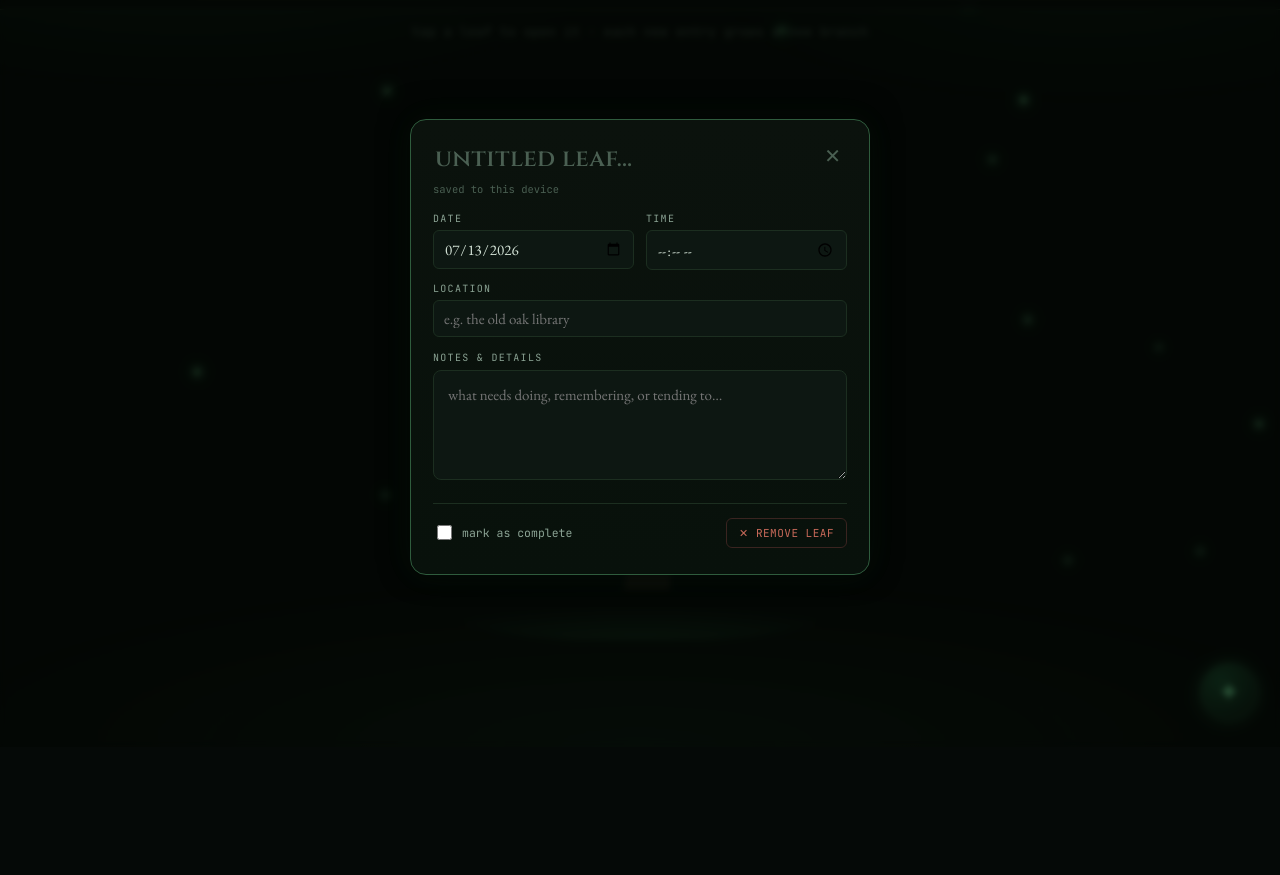
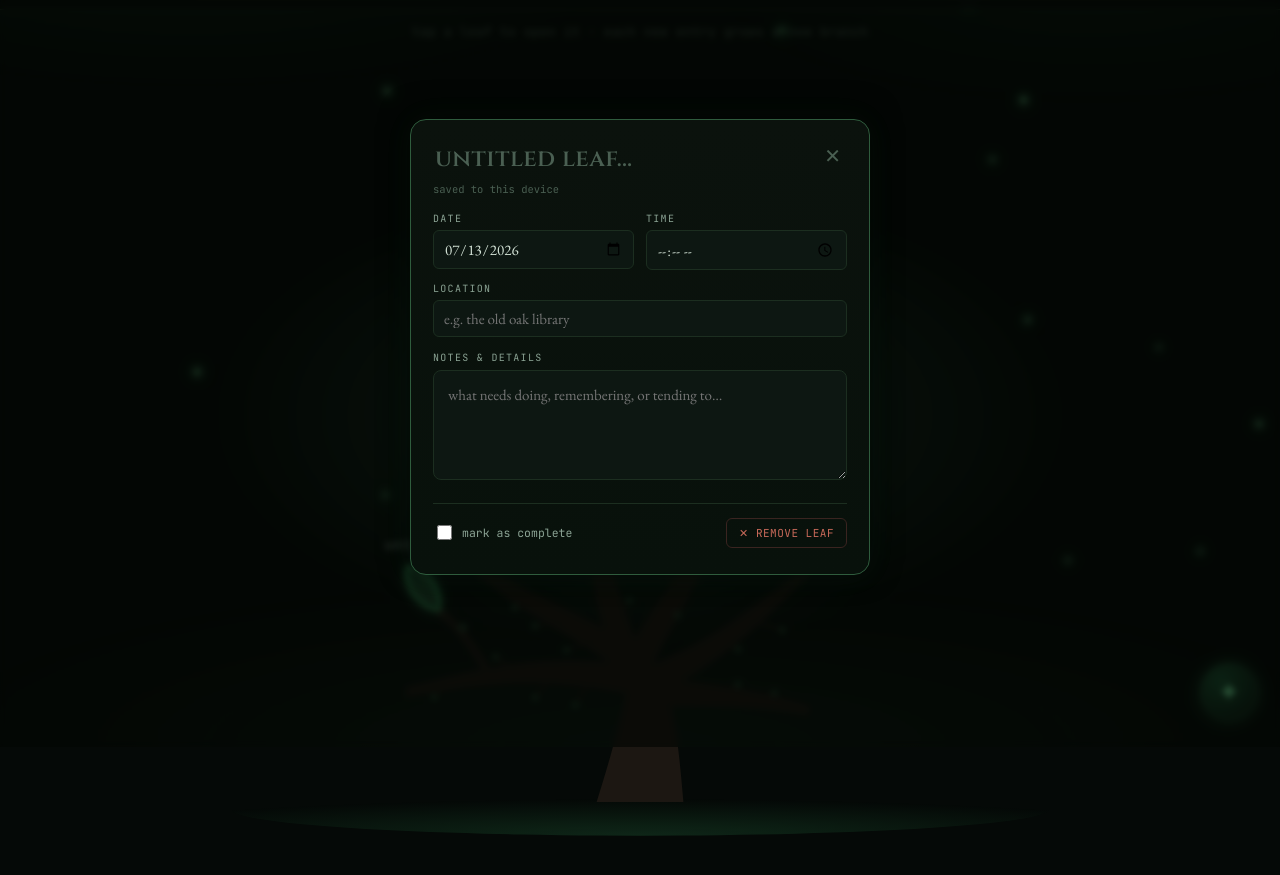
Before and after one commit to OGpisuars/AppYes, a plain HTML site: page index.html in a window 1280 px wide. Both pictures are taken after a click on the button "Plant a new leaf". Shown: the part 53-928 px from the top of the page. Before the commit the page ends 833 px from the top, so only its background shows below. Drawn offline with nearby package versions, Linux system fonts and the light colour scheme.

Commit message:
Update index.html

```diff
--- a/index.html
+++ b/index.html
@@ -82,11 +82,22 @@
     position:relative; z-index:1;
     padding:10px 0 140px;
     display:flex; justify-content:center;
+    overflow-x:auto;
   }
-  #treeSvg{ width:min(900px, 100%); height:auto; display:block; }
+  .tree-glow{
+    position:absolute; z-index:0;
+    top:6%; left:50%; transform:translateX(-50%);
+    width:min(1100px, 130%); height:78%;
+    background:radial-gradient(ellipse 55% 45% at 50% 40%, rgba(180,255,205,0.16), rgba(124,240,163,0.08) 45%, transparent 72%);
+    filter:blur(6px);
+    pointer-events:none;
+  }
+  #treeSvg{ position:relative; z-index:1; width:min(1400px, 100%); height:auto; display:block; }
 
   .trunk{ fill:var(--bark); }
   .branch{ fill:none; stroke:var(--bark-light); stroke-linecap:round; }
+  .twig{ fill:none; stroke:var(--bark-light); stroke-linecap:round; opacity:.85; }
+  .bud{ fill:var(--moss-dim); opacity:.55; }
 
   .leaf-group{ cursor:pointer; }
   .leaf-group .hit{ fill:transparent; }
@@ -220,6 +231,7 @@
 <p class="hint">tap a leaf to open it · each new entry grows a new branch</p>
 
 <div class="canvas-wrap">
+  <div class="tree-glow"></div>
   <svg id="treeSvg" xmlns="http://www.w3.org/2000/svg"></svg>
 </div>
 
@@ -277,53 +289,141 @@
     }
   }
 
-  /* ---------- tree layout ---------- */
-  const VBW = 900;
-  const TOP_MARGIN = 90;
-  const BOTTOM_MARGIN = 50;
-  const SPACING = 92;
+  /* ---------- tree layout: a wide oak, short trunk forking into sideways limbs ---------- */
+  const BASE_VBW = 1040;
+  const BASE_VBH = 640;
+  const GROUND_MARGIN = 46;
 
-  function trunkWidthAt(t){ return 46 - t*32; } // t: 0 bottom -> 1 top
-  function trunkSway(y, height){ return Math.sin((height-y)*0.0055)*24; }
+  // limb skeleton: angle in degrees from straight-up (negative = left, positive = right,
+  // values over 90 sweep back down toward the ground, like the drooping limb in a mature oak)
+  const LIMBS = [
+    { angle:-92, baseLen:150 },
+    { angle:-52, baseLen:190 },
+    { angle:-14, baseLen:210 },
+    { angle: 22, baseLen:195 },
+    { angle: 58, baseLen:165 },
+    { angle:104, baseLen:140 }, // the low, drooping limb
+  ];
+
+  function rotVec(x,y,theta){
+    const c=Math.cos(theta), s=Math.sin(theta);
+    return [x*c - y*s, x*s + y*c];
+  }
+
+  // point + tangent along a quadratic bezier, for placing twigs on a branch
+  function bezierPoint(p0,c,p1,t){
+    const x = (1-t)*(1-t)*p0[0] + 2*(1-t)*t*c[0] + t*t*p1[0];
+    const y = (1-t)*(1-t)*p0[1] + 2*(1-t)*t*c[1] + t*t*p1[1];
+    const dx = 2*(1-t)*(c[0]-p0[0]) + 2*t*(p1[0]-c[0]);
+    const dy = 2*(1-t)*(c[1]-p0[1]) + 2*t*(p1[1]-c[1]);
+    const len = Math.hypot(dx,dy) || 1;
+    return { x, y, tx:dx/len, ty:dy/len };
+  }
 
   function buildLayout(list){
-    const height = Math.max(560, TOP_MARGIN + BOTTOM_MARGIN + list.length*SPACING + 40);
-    const centerBase = VBW/2;
+    const scale = 1 + Math.min(0.65, list.length*0.018); // whole tree fills out as entries are added
+    const vbw = BASE_VBW + Math.min(640, list.length*22);
+    const vbh = BASE_VBH + Math.min(200, list.length*5);
+    const groundY = vbh - GROUND_MARGIN;
+    const trunkHeight = Math.min(160, 100 + list.length*1.1) * (0.9+scale*0.1);
+    const trunkTopX = vbw/2;
+    const trunkTopY = groundY - trunkHeight;
 
-    function cx(y){ return centerBase + trunkSway(y, height); }
-    function w(y){
-      const t = Math.min(Math.max((height-BOTTOM_MARGIN-y)/(height-BOTTOM_MARGIN-TOP_MARGIN),0),1);
-      return trunkWidthAt(t);
+    // short, thick trunk tapering from base to the crotch where it forks
+    const steps = 16, tLeft=[], tRight=[];
+    for(let s=0;s<=steps;s++){
+      const f = s/steps;
+      const y = groundY - f*trunkHeight;
+      const wgt = (1-f);
+      const halfw = (16 + wgt*20);
+      const sway = Math.sin(f*Math.PI*0.6)*6;
+      tLeft.push([trunkTopX - halfw + sway, y]);
+      tRight.push([trunkTopX + halfw + sway, y]);
+    }
+    let trunkPath = "M " + tLeft.map(p=>p.join(",")).join(" L ") + " L " + tRight.slice().reverse().map(p=>p.join(",")).join(" L ") + " Z";
+
+    // spread entries across the limbs round-robin, in the order they were created
+    const perLimb = LIMBS.map(()=>[]);
+    list.forEach((entry,i)=> perLimb[i % LIMBS.length].push(entry));
+
+    const limbs = LIMBS.map((limb, li)=>{
+      const angleRad = limb.angle * Math.PI/180;
+      const u = [Math.sin(angleRad), -Math.cos(angleRad)];
+      const perp = [Math.cos(angleRad), Math.sin(angleRad)];
+      const baseLen = limb.baseLen * scale;
+      const spacing = 62 * scale;
+
+      function centerAt(d){
+        const sway = Math.sin(d*0.018 + li*1.7) * 9 * scale;
+        return [trunkTopX + u[0]*d + perp[0]*sway, trunkTopY + u[1]*d + perp[1]*sway];
       }
 
-    const steps = 44;
-    const left = [], right = [];
-    for(let s=0;s<=steps;s++){
-      const y = (height-BOTTOM_MARGIN) - s*((height-BOTTOM_MARGIN-TOP_MARGIN)/steps);
-      left.push([cx(y)-w(y)/2, y]);
-      right.push([cx(y)+w(y)/2, y]);
+      const branches = [];
+      let maxD = baseLen*0.4;
+      const myEntries = perLimb[li];
+      myEntries.forEach((entry, j)=>{
+        const d = baseLen*0.4 + (j+1)*spacing;
+        maxD = Math.max(maxD, d + 46);
+        const [px,py] = centerAt(d);
+        const seed = hashCode(entry.id);
+        const side = (j % 2 === 0) ? 1 : -1;
+        const branchAngle = (30 + (seed % 26)) * Math.PI/180;
+        const branchLen = (58 + (seed % 30)) * scale;
+        const [bx,by] = rotVec(u[0], u[1], side*branchAngle);
+        const endX = px + bx*branchLen, endY = py + by*branchLen;
+        const ctrlX = (px+endX)/2 + perp[0]*side*12;
+        const ctrlY = (py+endY)/2 + perp[1]*side*12;
+        const leafAngleDeg = Math.atan2(bx,-by) * 180/Math.PI;
+
+        const twigs = [];
+        const twigCount = 1 + (seed % 2);
+        for(let k=0;k<twigCount;k++){
+          const t = 0.4 + ((seed >> (k+2)) % 30)/100;
+          const p = bezierPoint([px,py],[ctrlX,ctrlY],[endX,endY], t);
+          const twigSide = (k % 2 === 0) ? side : -side;
+          const twigAngle = (26 + ((seed >> (k+4)) % 22)) * Math.PI/180;
+          const twigLen = (20 + ((seed >> (k+1)) % 20)) * scale;
+          const baseAngle = Math.atan2(p.tx, -p.ty);
+          const dir = baseAngle + twigSide*twigAngle;
+          twigs.push({ x1:p.x, y1:p.y, x2:p.x+Math.sin(dir)*twigLen, y2:p.y-Math.cos(dir)*twigLen });
         }
-    let trunkPath = "M " + left.map(p=>p.join(",")).join(" L ");
-    trunkPath += " L " + right.slice().reverse().map(p=>p.join(",")).join(" L ") + " Z";
 
-    const branches = list.map((entry, i)=>{
-      const y = (height-BOTTOM_MARGIN) - (i+1)*SPACING + SPACING*0.45;
-      const centerX = cx(y);
-      const side = (i % 2 === 0) ? 1 : -1;
-      const seed = hashCode(entry.id);
-      const angleDeg = 32 + (seed % 20);
-      const length = 74 + (seed % 34);
-      const angleRad = angleDeg*Math.PI/180;
-      const startX = centerX + side*(w(y)/2 - 2);
-      const startY = y;
-      const endX = startX + side*Math.sin(angleRad)*length;
-      const endY = startY - Math.cos(angleRad)*length;
-      const ctrlX = (startX+endX)/2 + side*10;
-      const ctrlY = (startY+endY)/2 - 4;
-      return { entry, startX, startY, endX, endY, ctrlX, ctrlY, side, angleDeg: side*angleDeg };
+        branches.push({ entry, startX:px, startY:py, endX, endY, ctrlX, ctrlY, angleDeg:leafAngleDeg, twigs });
       });
 
-    return { width:VBW, height, trunkPath, branches };
+      const limbLen = Math.max(baseLen, maxD + 24);
+
+      // taper the limb itself along its curved centerline
+      const lsteps = 22, lLeft=[], lRight=[];
+      for(let s=0;s<=lsteps;s++){
+        const d = (s/lsteps)*limbLen;
+        const f = d/limbLen;
+        const halfw = (13 - f*9) * scale;
+        const [cx,cy] = centerAt(d);
+        lLeft.push([cx - perp[0]*halfw, cy - perp[1]*halfw]);
+        lRight.push([cx + perp[0]*halfw, cy + perp[1]*halfw]);
+      }
+      const limbPath = "M " + lLeft.map(p=>p.join(",")).join(" L ") + " L " + lRight.slice().reverse().map(p=>p.join(",")).join(" L ") + " Z";
+
+      // small filler twigs along bare stretches of the limb, for fullness
+      const fillerTwigs = [];
+      const usedD = branches.map((b,j)=> baseLen*0.4 + (j+1)*spacing);
+      for(let d = baseLen*0.25; d < limbLen-20; d += 30*scale){
+        const near = usedD.some(ud => Math.abs(ud-d) < 20);
+        const seed = hashCode("filler-"+li+"-"+Math.round(d));
+        if(near || seed % 4 === 0) continue;
+        const [cx,cy] = centerAt(d);
+        const side = (seed % 2 === 0) ? 1 : -1;
+        const fAngle = (34 + (seed % 26)) * Math.PI/180;
+        const fLen = (14 + (seed % 16)) * scale;
+        const [fx,fy] = rotVec(u[0], u[1], side*fAngle);
+        fillerTwigs.push({ x1:cx, y1:cy, x2:cx+fx*fLen, y2:cy+fy*fLen });
+      }
+
+      return { path:limbPath, branches, fillerTwigs };
+    });
+
+    return { width:vbw, height:vbh, groundY, trunkPath, limbs };
   }
 
   /* ---------- render ---------- */
@@ -348,39 +448,47 @@
         </radialGradient>
       </defs>`;
 
-    let ground = `<ellipse cx="${layout.width/2}" cy="${layout.height-24}" rx="180" ry="26" fill="url(#groundGlow)"/>`;
+    let ground = `<ellipse cx="${layout.width/2}" cy="${layout.groundY+6}" rx="${layout.width*0.32}" ry="22" fill="url(#groundGlow)"/>`;
 
-    let branchesSvg = layout.branches.map(b=>{
-      const strokeW = 5 + (hashCode(b.entry.id) % 4);
-      return `<path class="branch" d="M ${b.startX},${b.startY} Q ${b.ctrlX},${b.ctrlY} ${b.endX},${b.endY}" stroke-width="${strokeW}"/>`;
-    }).join("");
+    let limbPaths = "", branchesSvg = "", fillerSvg = "", leavesSvg = "";
+    layout.limbs.forEach(limb=>{
+      limbPaths += `<path class="trunk" d="${limb.path}"/>`;
+      fillerSvg += limb.fillerTwigs.map(tw=>
+        `<path class="twig" d="M ${tw.x1},${tw.y1} L ${tw.x2},${tw.y2}" stroke-width="2.5"/><circle class="bud" cx="${tw.x2}" cy="${tw.y2}" r="3"/>`
+      ).join("");
 
-    let leavesSvg = layout.branches.map((b,idx)=>{
+      limb.branches.forEach(b=>{
+        const strokeW = 5 + (hashCode(b.entry.id) % 3);
+        branchesSvg += `<path class="branch" d="M ${b.startX},${b.startY} Q ${b.ctrlX},${b.ctrlY} ${b.endX},${b.endY}" stroke-width="${strokeW}"/>`;
+        branchesSvg += b.twigs.map(tw=>
+          `<path class="twig" d="M ${tw.x1},${tw.y1} L ${tw.x2},${tw.y2}" stroke-width="3"/><circle class="bud" cx="${tw.x2}" cy="${tw.y2}" r="4"/>`
+        ).join("");
+
         const e = b.entry;
         const done = e.done ? "done" : "";
-      const scale = 1.05 + (hashCode(e.id+"s") % 30)/100;
+        const lscale = 1.05 + (hashCode(e.id+"s") % 30)/100;
         const dur = (3 + (hashCode(e.id+"d") % 20)/10).toFixed(1);
         const delay = (-(hashCode(e.id+"e") % 30)/10).toFixed(1);
-      const labelY = b.endY - 34*scale - 10;
-      return `
+        const labelY = b.endY - 34*lscale - 10;
+        leavesSvg += `
           <g class="leaf-group ${done}" data-id="${e.id}" tabindex="0" role="button"
              style="animation-duration:${dur}s; animation-delay:${delay}s;">
-          <circle class="hit" cx="${b.endX}" cy="${b.endY - 16*scale}" r="26"/>
-          <g transform="translate(${b.endX},${b.endY}) rotate(${b.angleDeg}) scale(${scale})">
+            <circle class="hit" cx="${b.endX}" cy="${b.endY - 16*lscale}" r="26"/>
+            <g transform="translate(${b.endX},${b.endY}) rotate(${b.angleDeg}) scale(${lscale})">
               <path class="leaf-body" d="M0,-2 C -12,-14 -10,-32 0,-40 C 10,-32 12,-14 0,-2 Z"/>
               <path class="leaf-vein" d="M0,-4 L0,-36"/>
             </g>
             <text class="leaf-label ${done}" x="${b.endX}" y="${labelY}">${escapeHtml(truncate(e.title, 16))}</text>
           </g>`;
-    }).join("");
+      });
+    });
 
     let emptyMsg = list.length === 0
-      ? `<text class="empty-note" x="${layout.width/2}" y="${layout.height - TOP_MARGIN - 60}">no leaves yet — press ✦ to plant one</text>`
+      ? `<text class="empty-note" x="${layout.width/2}" y="${layout.groundY - 220}">no leaves yet — press ✦ to plant one</text>`
       : "";
 
-    svg.innerHTML = defs + ground
-      + `<path class="trunk" d="${layout.trunkPath}"/>`
-      + branchesSvg + leavesSvg + emptyMsg;
+    svg.innerHTML = defs + ground + `<path class="trunk" d="${layout.trunkPath}"/>`
+      + limbPaths + fillerSvg + branchesSvg + leavesSvg + emptyMsg;
 
     svg.querySelectorAll(".leaf-group").forEach(g=>{
       g.addEventListener("click", ()=> openModal(g.getAttribute("data-id")));
```
Lines whose indentation alone changed are shown as unchanged.
